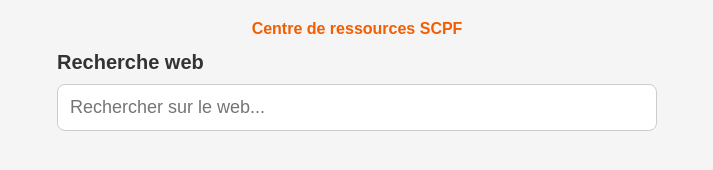
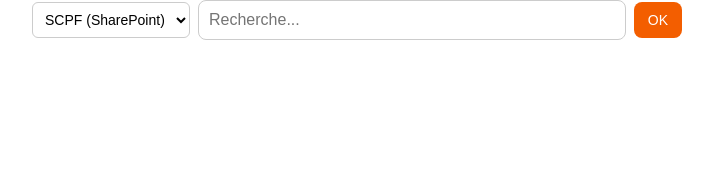
Before and after one commit to pandatomikk/scpf-search, a plain HTML site: page index.html in a window 1280 px wide. Shown: the whole page, without its empty margins (283-996 px from the left). Drawn offline with Linux system fonts and the light colour scheme.

Commit message:
Update index.html

```diff
--- a/index.html
+++ b/index.html
@@ -2,47 +2,92 @@
 <html lang="fr">
 <head>
 <meta charset="UTF-8">
-<title>Recherche SCPF</title>
+<title>Recherche</title>
 <style>
-    body {
+    html, body {
         margin: 0;
-        padding: 20px;
+        padding: 0;
+        background: transparent;
         font-family: Arial, sans-serif;
-        background: #f5f5f5;
     }
-    h1 {
-        font-size: 20px;
-        margin-bottom: 10px;
-        color: #333;
+    .container {
+        width: 100%;
+        max-width: 650px;
+        margin: auto;
+        padding: 0;
+        background: transparent;
     }
-    .searchBox {
-        width: 100%;
-        max-width: 600px;
-        margin: auto;
+    form {
+        display: flex;
+        gap: 8px;
+        align-items: center;
+        background: transparent;
+    }
+    select {
+        padding: 8px;
+        border-radius: 6px;
+        border: 1px solid #ccc;
+        font-size: 14px;
+        background: #ffffffcc;
     }
     input[type="text"] {
-        width: 100%;
-        padding: 12px;
-        font-size: 18px;
+        flex: 1;
+        padding: 10px;
+        font-size: 16px;
         border: 1px solid #ccc;
         border-radius: 8px;
+        background: #ffffffcc;
         box-sizing: border-box;
     }
-    .logo {
-        text-align: center;
-        font-weight: bold;
-        color: #F35E00;
-        margin-bottom: 10px;
+    button {
+        padding: 10px 14px;
+        border-radius: 8px;
+        border: none;
+        background: #F35E00;
+        color: #fff;
+        font-size: 14px;
+        cursor: pointer;
+    }
+    button:hover {
+        filter: brightness(0.9);
     }
 </style>
 </head>
 <body>
-    <div class="searchBox">
-        <div class="logo">Centre de ressources SCPF</div>
-        <h1>Recherche web</h1>
-        <form action="https://duckduckgo.com/" method="GET" target="_blank">
-            <input type="text" name="q" placeholder="Rechercher sur le web...">
+    <div class="container">
+        <form id="searchForm">
+            <select id="engine">
+                <option value="sharepoint">SCPF (SharePoint)</option>
+                <option value="google">Google</option>
+            </select>
+
+            <input type="text" id="query" placeholder="Recherche..." autocomplete="off">
+
+            <button type="submit">OK</button>
         </form>
     </div>
+
+<script>
+    const form   = document.getElementById('searchForm');
+    const input  = document.getElementById('query');
+    const engine = document.getElementById('engine');
+
+    // 🔴👉 ADAPTE ICI l’URL SharePoint avec ton tenant / site
+    const baseUrls = {
+        sharepoint: 'https://scpf.sharepoint.com/sites/AllCompany/_layouts/15/search.aspx?q=',
+        google:     'https://www.google.com/search?q='
+    };
+
+    form.addEventListener('submit', function (e) {
+        e.preventDefault();
+        const q = input.value.trim();
+        if (!q) return;
+
+        const base = baseUrls[engine.value] || baseUrls.google;
+        const url  = base + encodeURIComponent(q);
+
+        window.open(url, '_blank');
+    });
+</script>
 </body>
 </html>
```
